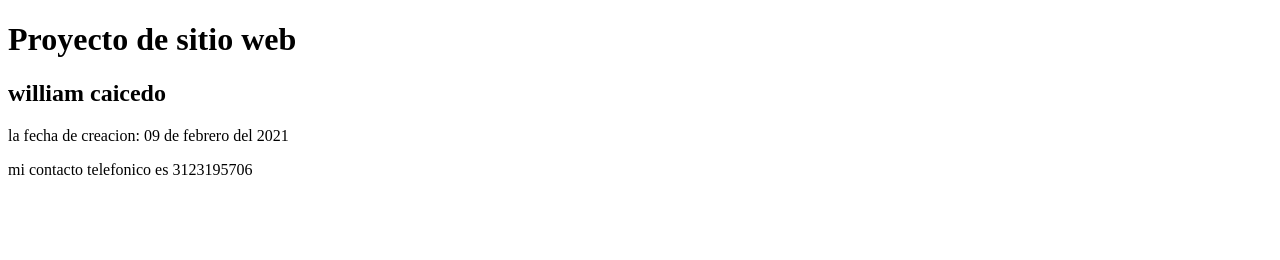
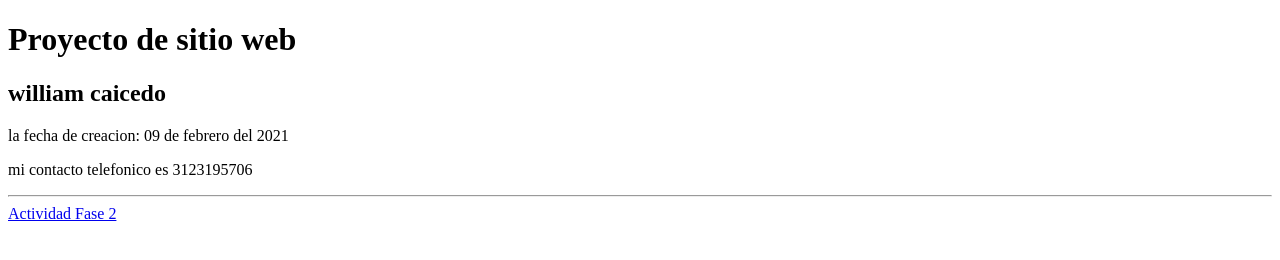
Before and after one commit to wallace1509/DSW-WilliamCaicedo, a plain HTML site: page index.html in a window 1280 px wide. Drawn offline with Linux system fonts and the light colour scheme.

Commit message:
Update index.html
mejoras indicadas

```diff
--- a/index.html
+++ b/index.html
@@ -13,6 +13,9 @@
 </p>
 <p>
     mi contacto telefonico es 3123195706
+<hr>
+<a href=¨Fase2/desing.html¨> Actividad Fase 2</a>
+
 </p>
 </body>
 </html>
```
